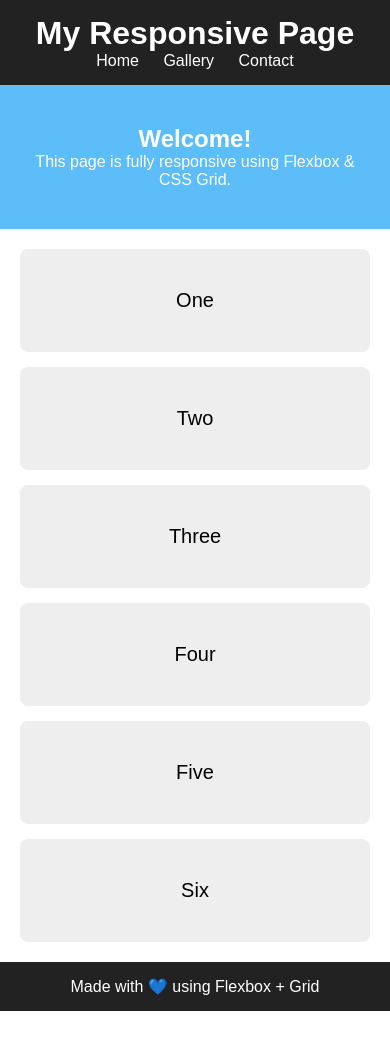
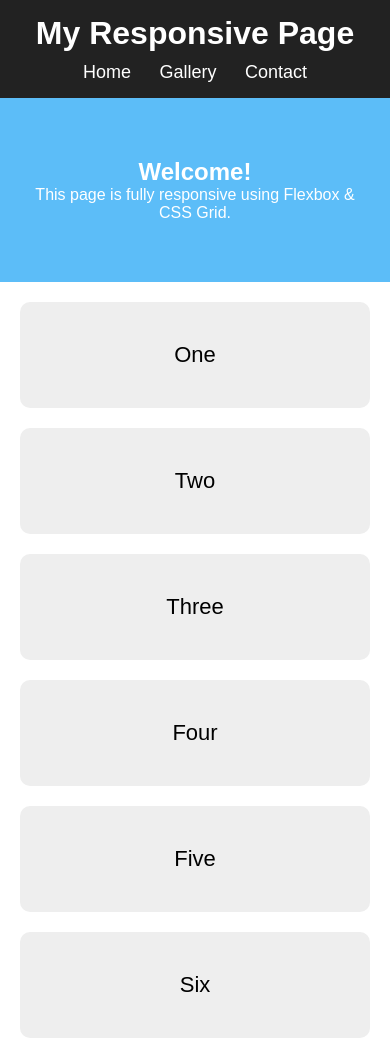
Before and after one commit to asawarimitragotri-source/ResponsiveLayout, a plain HTML site: page index.html in a window 390 px wide. Shown: the top 1041 px of the page. Before the commit the page ends 1011 px from the top, so only its background shows below. Drawn offline with Linux system fonts and the light colour scheme.

Commit message:
Refactor CSS styles for navbar and layout

```diff
--- a/style.css
+++ b/style.css
@@ -1,72 +1,63 @@
-* {
+ * {
   margin: 0;
   padding: 0;
   box-sizing: border-box;
   font-family: Arial, sans-serif;
 }
 
-/* FLEXBOX Nav */
+/* NAVBAR USING FLEXBOX */
 .navbar {
   background: #222;
   color: #fff;
   display: flex;
   justify-content: space-between;
   align-items: center;
-  padding: 15px;
+  padding: 15px 20px;
 }
 
-.navbar nav a {
-  color: white;
-  margin: 0 10px;
+.navLinks a {
+  color: #fff;
+  margin: 0 12px;
   text-decoration: none;
+  font-size: 18px;
 }
 
-/* HERO */
+/* HERO SECTION */
 .hero {
   background: #5cbdf8;
   color: white;
   text-align: center;
-  padding: 40px 20px;
+  padding: 60px 20px;
 }
 
 /* GRID GALLERY */
 .grid-gallery {
   display: grid;
-  grid-template-columns: repeat(3, 1fr);
-  gap: 15px;
+  grid-template-columns: repeat(auto-fit, minmax(220px, 1fr));
+  gap: 20px;
   padding: 20px;
 }
 
 .card {
   background: #eee;
-  padding: 40px;
+  padding: 40px 10px;
   text-align: center;
-  border-radius: 8px;
-  font-size: 20px;
+  font-size: 22px;
+  border-radius: 10px;
 }
 
 /* FOOTER */
 .footer {
   background: #222;
   color: white;
+  padding: 20px;
   text-align: center;
-  padding: 15px;
 }
 
-/* RESPONSIVE BREAKPOINTS */
-@media (max-width: 900px) {
-  .grid-gallery {
-    grid-template-columns: repeat(2, 1fr);
-  }
-}
-
+/* EXTRA MOBILE TWEAK */
 @media (max-width: 600px) {
   .navbar {
     flex-direction: column;
-    text-align: center;
-  }
-
-  .grid-gallery {
-    grid-template-columns: 1fr;
+    gap: 10px;
   }
 }
```
